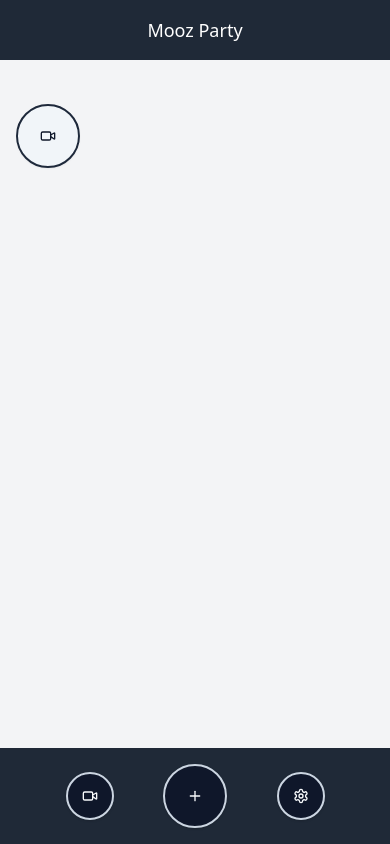
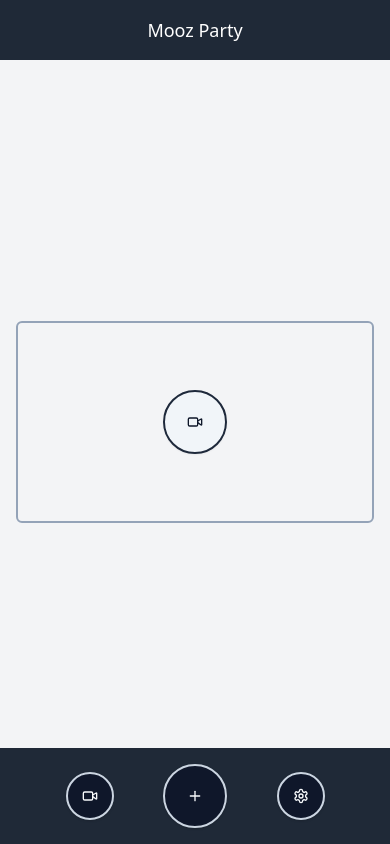
Before and after one commit to robdonn/mooz.party, a React app: page / in a window 390 px wide. Built offline with nearby package versions, Linux system fonts and the light colour scheme.

Commit message:
responsive

```diff
--- a/src/components/Chat.tsx
+++ b/src/components/Chat.tsx
@@ -11,9 +11,9 @@
 
   const gridClasses = [
     'grid-cols-1',
-    'grid-cols-1 portrait:grid-cols-2 md:grid-cols-2',
+    'grid-cols-1 md:grid-cols-2',
     'grid-cols-2',
-    'grid-cols-2 md:grid-cols-2',
+    'grid-cols-3 md:grid-cols-2',
   ];
 
   return (
--- a/src/components/PartyMember.tsx
+++ b/src/components/PartyMember.tsx
@@ -12,7 +12,7 @@
   const avatar = avatars.find((avatar) => avatar.id === id);
 
   return (
-    <div className="aspect-w-16 aspect-h-9 portrait:aspect-w-9 portrait:aspect-h-16 rounded-md overflow-hidden flex items-center justify-center relative">
+    <div className="col-span-1 aspect-video rounded-md flex items-center justify-center relative border-2 border-slate-400">
       <img
         src={`/static/avatars/${avatar?.avatar}.webp`}
         className="video text-center aspect-video object-cover"
@@ -20,7 +20,7 @@
       <Button
         onClick={() => removeMember(id)}
         variant="secondary"
-        className="inline-flex h-12 w-12 portrait:h-12 portrait:w-12 items-center justify-center rounded-full absolute border-2 border-slate-400"
+        className="inline-flex h-8 w-8 items-center justify-center rounded-full absolute bottom-[-1rem] right-1 border-2 border-slate-400"
       >
         <X />
       </Button>
--- a/src/components/User.tsx
+++ b/src/components/User.tsx
@@ -2,11 +2,15 @@
 import { Video } from 'lucide-react';
 import { Button } from './ui/button';
 import { useWebcam } from '../hooks/useWebcam';
+import { usePartyMembers } from '../hooks/usePartyMembers';
 
 export const User: React.FC = () => {
   const { webcamOn, setWebcamOn } = useWebcam();
   const webcamRef = React.useRef<HTMLVideoElement>(null);
   const streamRef = React.useRef<MediaStream | null>(null);
+  const { partyMembers } = usePartyMembers();
+
+  const colSpan = `col-span-${partyMembers.length || 1} md:col-span-1`;
 
   React.useEffect(() => {
     if (webcamOn) {
@@ -33,10 +37,12 @@
 
   if (webcamOn) {
     return (
-      <div className="aspect-w-16 aspect-h-9 portrait:aspect-w-9 portrait:aspect-h-16 rounded-md overflow-hidden flex items-center justify-center">
+      <div
+        className={`${colSpan} aspect-video rounded-md overflow-hidden flex items-center justify-center border-2 border-slate-400`}
+      >
         <video
           ref={webcamRef}
-          className="object-cover aspect-video"
+          className="object-cover aspect-video scale-x-[-1]"
           autoPlay
           muted
           playsInline
@@ -46,12 +52,14 @@
   }
 
   return (
-    <div className="aspect-w-16 aspect-h-9 portrait:aspect-w-9 portrait:aspect-h-16 bg-transparent rounded-md overflow-hidden flex items-center justify-center">
+    <div
+      className={`${colSpan} aspect-video bg-transparent rounded-md overflow-hidden flex items-center justify-center border-2 border-slate-400`}
+    >
       <Button
         type="button"
         variant="secondary"
         onClick={() => setWebcamOn(!webcamOn)}
-        className="w-16 h-16 portrait:w-16 portrait:h-16 rounded-full border-2 border-slate-800"
+        className="w-16 h-16 rounded-full border-2 border-slate-800 "
       >
         <Video />
       </Button>
--- a/tailwind.config.js
+++ b/tailwind.config.js
@@ -47,12 +47,7 @@
     },
   },
   variants: {
-    extend: {
-      aspectRatio: ['portrait'],
-    },
+    extend: {},
   },
-  plugins: [
-    require('tailwindcss-animate'),
-    require('@tailwindcss/aspect-ratio'),
-  ],
+  plugins: [require('tailwindcss-animate')],
 };
```
